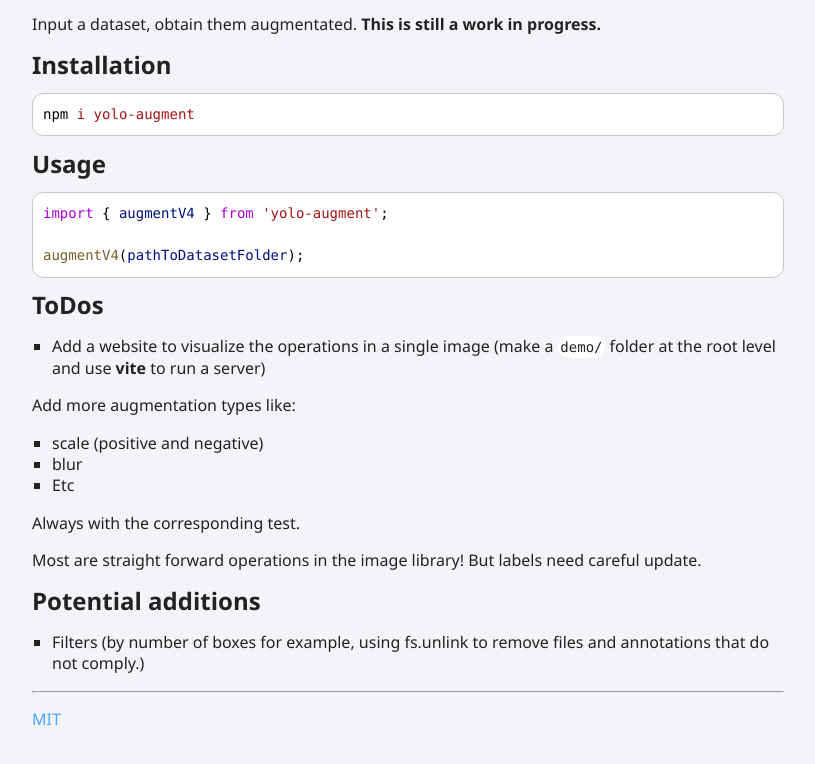
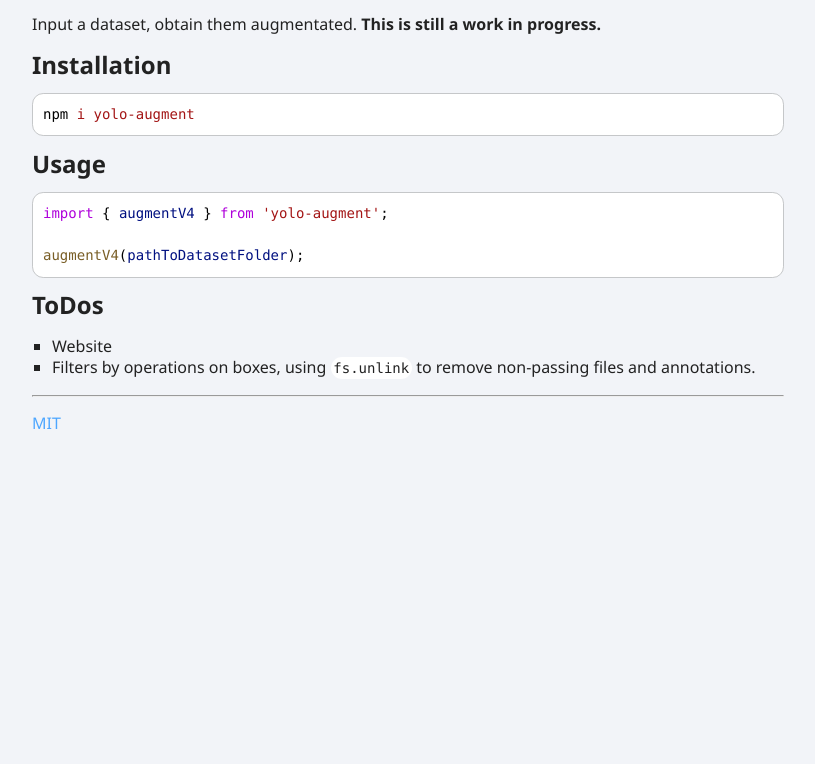
Before and after one commit to santimirandarp/yolo-augment, a plain HTML site: page index.html in a window 1280 px wide. Shown: the part 1395-2159 px from the top of the page, without its empty margins (96-911 px from the left). After the commit the page ends 1934 px from the top, so only its background shows below. Drawn offline with nearby package versions, Linux system fonts and the light colour scheme.

Commit message:
Deploying to gh-pages from @ santimirandarp/yolo-augment@5c88ad7f901af64d9f50b70fda10e6bf029ef80b 🚀

```diff
--- a/index.html
+++ b/index.html
@@ -41,22 +41,8 @@
   <h2>ToDos</h2>
 </a>
 <ul>
-<li>Add a website to visualize the operations in a single image (make a <code>demo/</code> folder at the root level and use <strong>vite</strong> to run a server)</li>
-</ul>
-<p>Add more augmentation types like:</p>
-<ul>
-<li>scale (positive and negative)</li>
-<li>blur</li>
-<li>Etc</li>
-</ul>
-<p>Always with the corresponding test.</p>
-<p>Most are straight forward operations in the image library! But labels need careful update.</p>
-
-<a href="#potential-additions" id="potential-additions" style="color: inherit; text-decoration: none;">
-  <h2>Potential additions</h2>
-</a>
-<ul>
-<li>Filters (by number of boxes for example, using fs.unlink to remove files and annotations that do not comply.)</li>
+<li>Website</li>
+<li>Filters by operations on boxes, using <code>fs.unlink</code> to remove non-passing files and annotations.</li>
 </ul>
 <hr>
 <p><a href="./LICENSE">MIT</a></p>
```
Also changed, not shown: functions/augmentateV4.html (+1 -1 lines).
